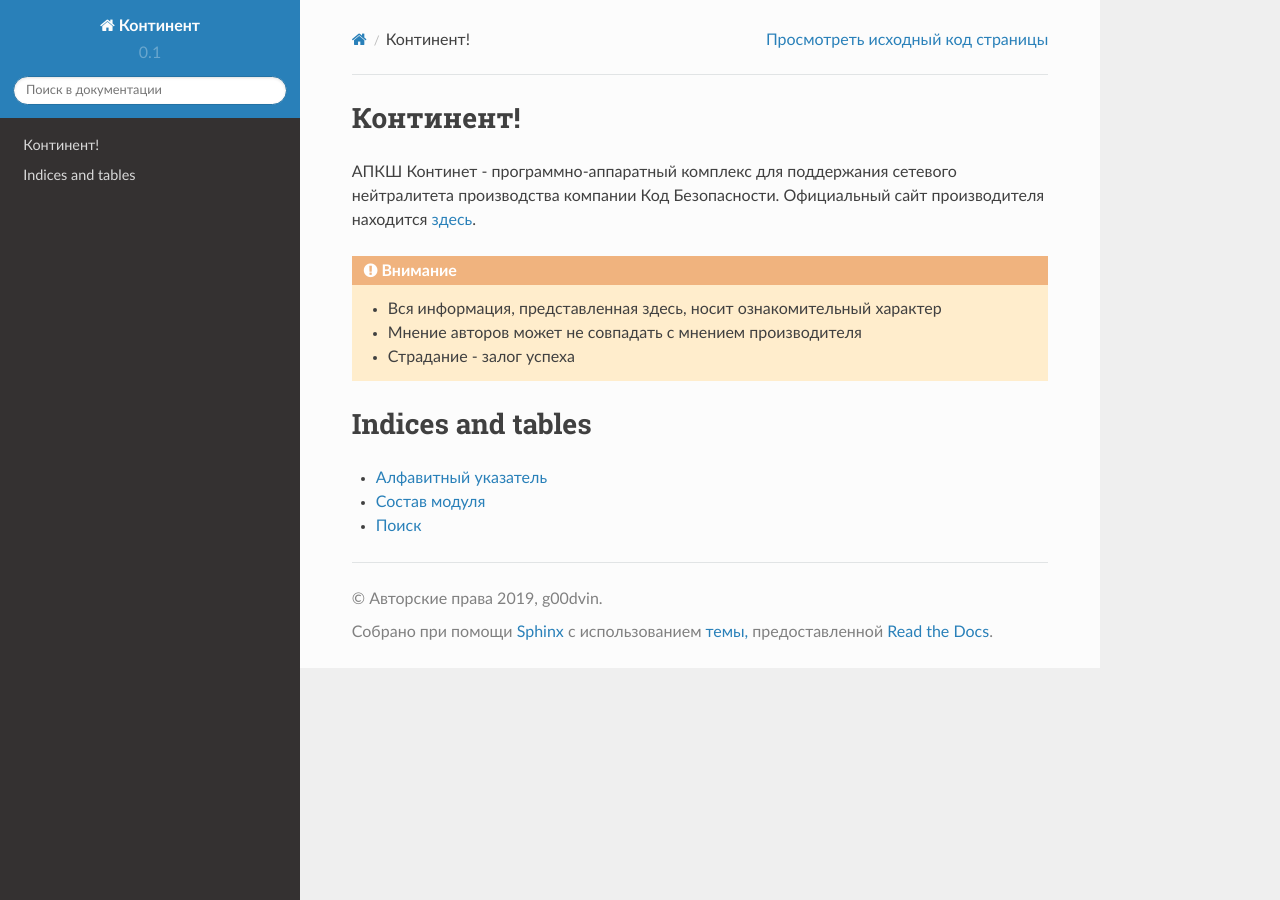
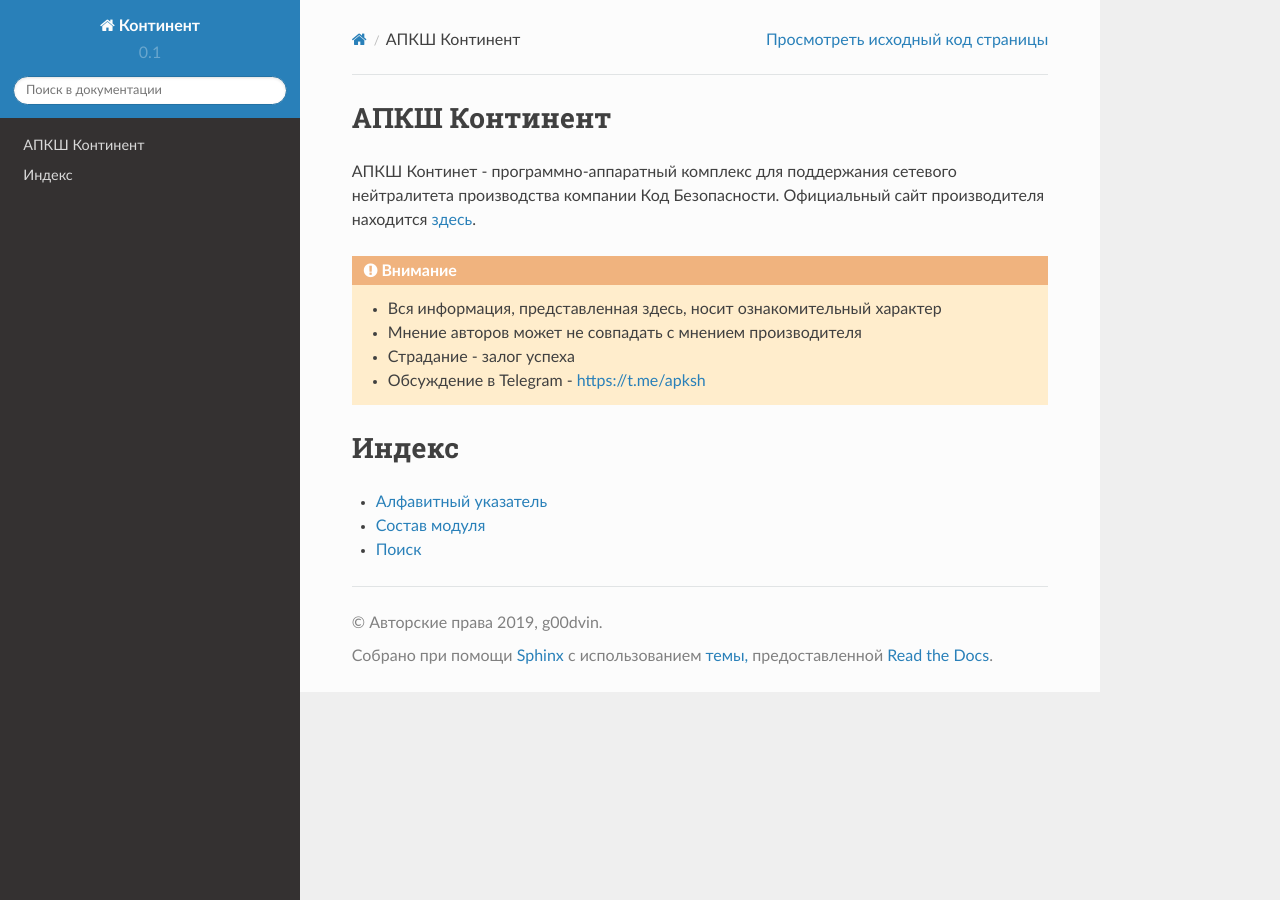
Before and after one commit to g00dvin/continent-faq, a Sphinx documentation site: the page built from docs/index.rst, in a window 1280 px wide. Built offline with Sphinx 7.4.7 and the Read the Docs theme 2.0.0, drawn with Linux system fonts in a browser that asks for light colours.

Commit message:
фикс index.rst

```diff
--- a/docs/index.rst
+++ b/docs/index.rst
@@ -3,8 +3,8 @@
    You can adapt this file completely to your liking, but it should at least
    contain the root `toctree` directive.
 
-Континент!
-=====================================
+АПКШ Континент
+==============
 
 АПКШ Континет - программно-аппаратный комплекс для поддержания сетевого нейтралитета производства компании Код Безопасности.
 Официальный сайт производителя находится `здесь <https://www.securitycode.ru>`_.
@@ -14,6 +14,7 @@
     * Вся информация, представленная здесь, носит ознакомительный характер
     * Мнение авторов может не совпадать с мнением производителя
     * Страдание - залог успеха
+    * Обсуждение в Telegram - https://t.me/apksh
 
 .. toctree::
    :maxdepth: 2
@@ -21,7 +22,7 @@
 
 
 
-Indices and tables
+Индекс
 ==================
 
 * :ref:`genindex`
```
